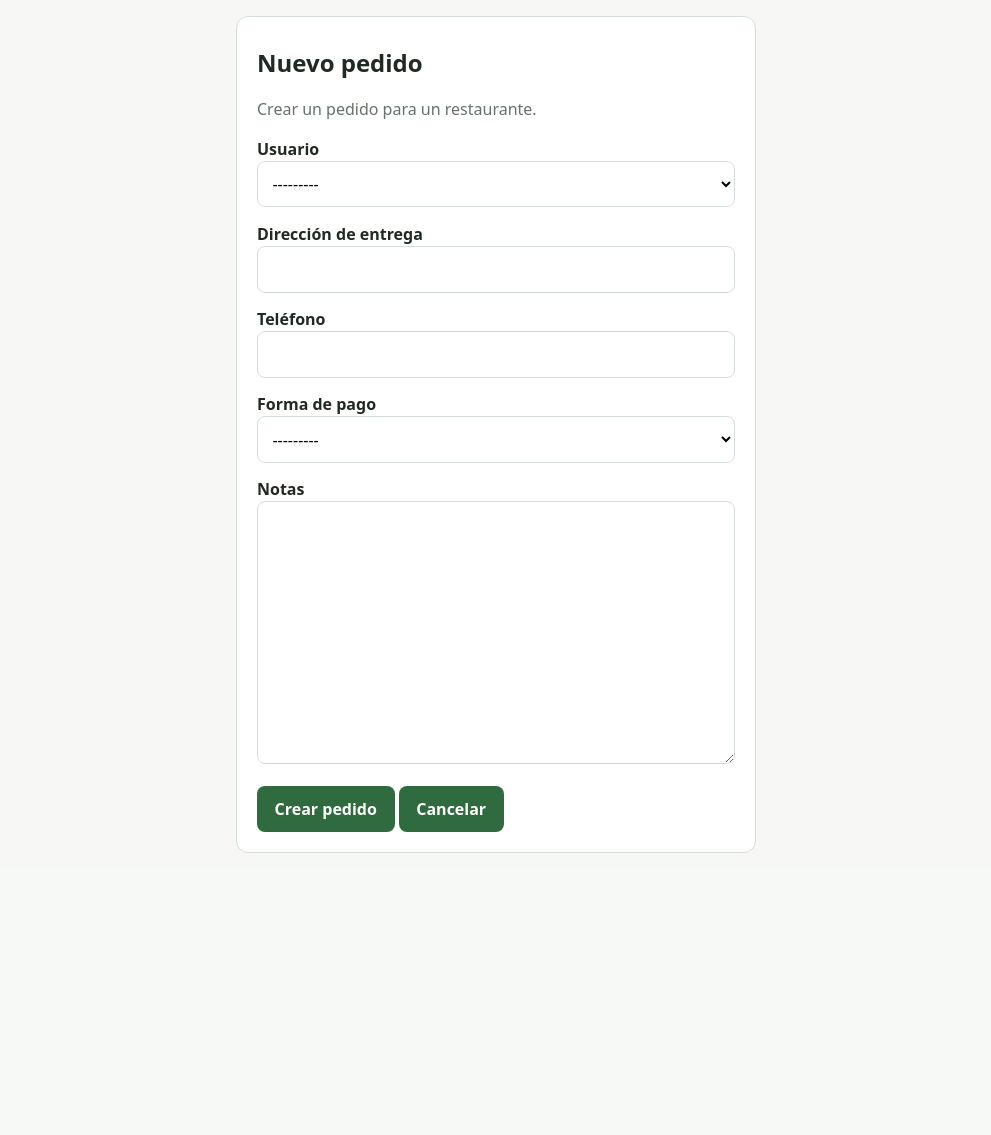
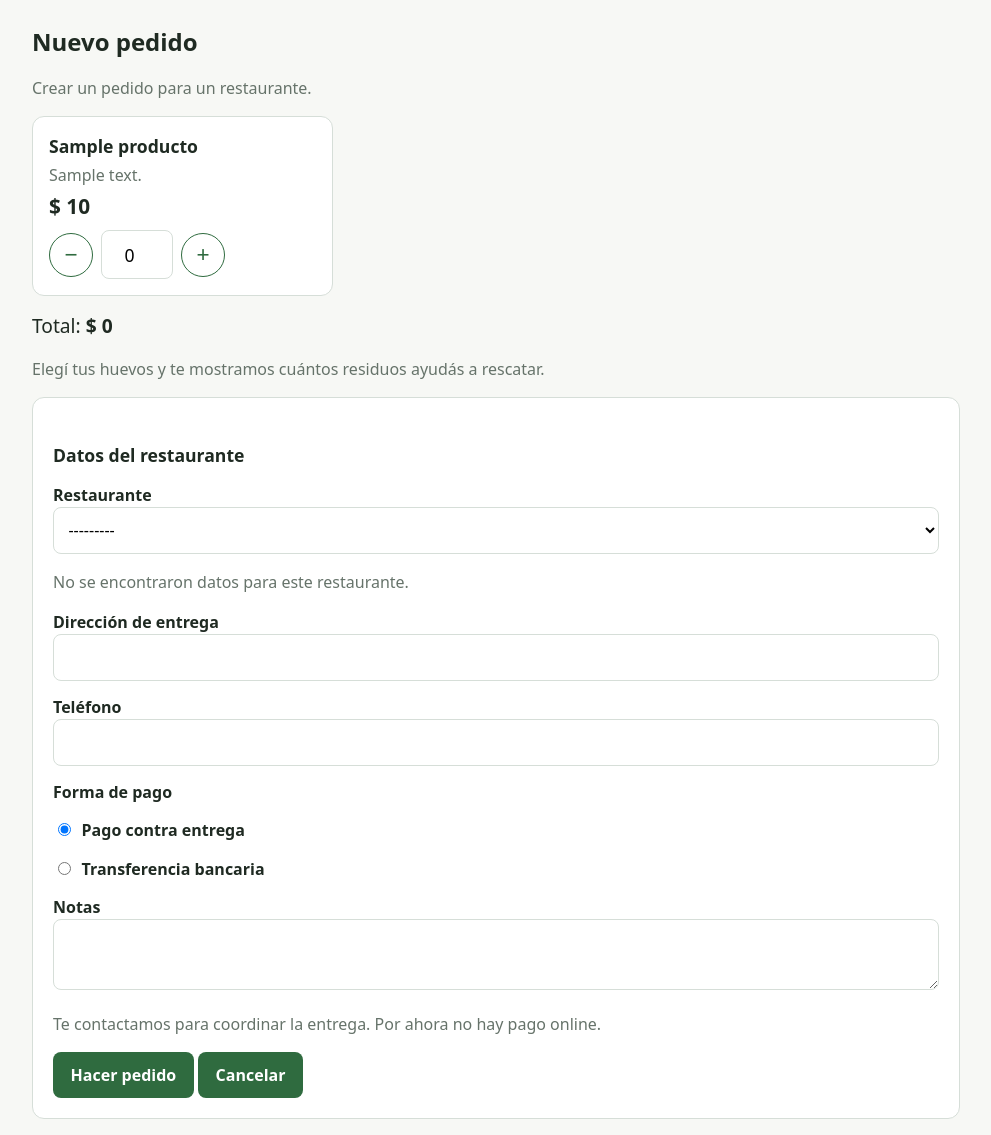
Before and after one commit to ramonaguileira/Eggologic_APP, a Django app: page /tienda/pedido/nuevo-admin/ in a window 1280 px wide. Shown: the part 52-1187 px from the top of the page, without its empty margins (144-1135 px from the left). Before the commit the page ends 905 px from the top, so only its background shows below. Run offline with Django 5.2, Linux system fonts and the light colour scheme; a user stored in the database is signed in; tables that the repository leaves empty hold one stand-in row (values such as "Sample post").

Commit message:
Update to make it look exactly like tienda.

```diff
--- a/templates/tienda/pedido_admin_detalle.html
+++ b/templates/tienda/pedido_admin_detalle.html
@@ -31,7 +31,7 @@
   </section>
 
   {% if pedido.forma_pago == pedido.FormaPago.TRANSFERENCIA %}
-    {% if pedido.estado == pedido.Estado.NUEVO or pedido.estado == pedido.Estado.CONFIRMADO %}
+    {% if pedido.estado == pedido.Estado.RECIBIDO or pedido.estado == pedido.Estado.CONFIRMADO %}
       <section class="tarjeta">
         <h2>Datos de transferencia</h2>
         <p>{{ datos_transferencia }}</p>
--- a/templates/tienda/pedido_nuevo_admin.html
+++ b/templates/tienda/pedido_nuevo_admin.html
@@ -1,29 +1,84 @@
 
 {% extends "base.html" %}
+{% load static %}
 
 {% block titulo %}Nuevo pedido · Eggologic{% endblock %}
 
 {% block contenido %}
-  <section class="tarjeta angosta">
 <h1>Nuevo pedido</h1>
 <p class="tenue">Crear un pedido para un restaurante.</p>
+
 <form method="post" novalidate>
   {% csrf_token %}
-      {% if form.non_field_errors %}<div class="error">{{ form.non_field_errors }}</div>{% endif %}
-      {% for campo in form %}
-        <div class="campo{% if campo.errors %} con-error{% endif %}">
-          <label for="{{ campo.id_for_label }}">{{ campo.label }}</label>
+  {% if form.non_field_errors %}<div class="error aviso-error">{{ form.non_field_errors }}</div>{% endif %}
+
+  <div class="productos">
+    {% for producto, campo in form.campos_de_productos %}
+    <article class="producto" data-precio="{{ producto.precio|stringformat:'f' }}" data-huevos="{{ producto.huevos }}">
+      <h2>{{ producto.nombre }}</h2>
+      {% if producto.descripcion %}<p class="tenue">{{ producto.descripcion }}</p>{% endif %}
+      <p class="precio">$ {{ producto.precio|floatformat:"0g" }}</p>
+      <div class="cantidad">
+        <button type="button" class="menos" aria-label="Uno menos de {{ producto.nombre }}">−</button>
         {{ campo }}
+        <button type="button" class="mas" aria-label="Uno más de {{ producto.nombre }}">+</button>
+      </div>
       {% if campo.errors %}<div class="error">{{ campo.errors }}</div>{% endif %}
+    </article>
+    {% empty %}
+    <p class="tenue">Por ahora no hay productos disponibles.</p>
+    {% endfor %}
   </div>
-      {% endfor %}
-      <button type="submit" class="boton">Crear pedido</button>
+
+  <div class="resumen">
+    <p class="total">Total: <strong id="total">—</strong></p>
+    {% if kg_por_huevo %}
+    <p id="rescate" class="tenue" data-kg-por-huevo="{{ kg_por_huevo|stringformat:'f' }}"></p>
+    {% endif %}
+  </div>
+
+  <section class="tarjeta">
+    <h2>Datos del restaurante</h2>
+    <div class="campo{% if form.usuario.errors %} con-error{% endif %}">
+      <label for="{{ form.usuario.id_for_label }}">{{ form.usuario.label }}</label>
+      {{ form.usuario }}
+      {% if form.usuario.errors %}<div class="error">{{ form.usuario.errors }}</div>{% endif %}
+    </div>
+    <div class="restaurant-data" id="restaurant-data">
+      {% if usuario_actual and usuario_actual.restaurante %}
+      <p><strong>Dirección:</strong> {{ usuario_actual.restaurante.direccion|default:"—" }}</p>
+      <p><strong>Teléfono:</strong> {{ usuario_actual.restaurante.telefono|default:"—" }}</p>
+      {% else %}
+      <p class="tenue">No se encontraron datos para este restaurante.</p>
+      {% endif %}
+    </div>
+    <div class="campo{% if form.direccion.errors %} con-error{% endif %}">
+      <label for="{{ form.direccion.id_for_label }}">{{ form.direccion.label }}</label>
+      {{ form.direccion }}
+      {% if form.direccion.errors %}<div class="error">{{ form.direccion.errors }}</div>{% endif %}
+    </div>
+    <div class="campo{% if form.telefono.errors %} con-error{% endif %}">
+      <label for="{{ form.telefono.id_for_label }}">{{ form.telefono.label }}</label>
+      {{ form.telefono }}
+      {% if form.telefono.errors %}<div class="error">{{ form.telefono.errors }}</div>{% endif %}
+    </div>
+    <div class="campo{% if form.forma_pago.errors %} con-error{% endif %}">
+      <label for="{{ form.forma_pago.id_for_label }}">{{ form.forma_pago.label }}</label>
+      {{ form.forma_pago }}
+      {% if form.forma_pago.errors %}<div class="error">{{ form.forma_pago.errors }}</div>{% endif %}
+    </div>
+    <div class="campo{% if form.notas.errors %} con-error{% endif %}">
+      <label for="{{ form.notas.id_for_label }}">{{ form.notas.label }}</label>
+      {{ form.notas }}
+      {% if form.notas.errors %}<div class="error">{{ form.notas.errors }}</div>{% endif %}
+    </div>
+    <p class="tenue">Te contactamos para coordinar la entrega. Por ahora no hay pago online.</p>
+    <button type="submit" class="boton">Hacer pedido</button>
     <a href="{% url 'tienda:pedidos_admin' %}" class="boton no-accion">Cancelar</a>
+  </section>
 </form>
-  </section>
-{% endblock %}
 
-{% block extra_js %}
+<script src="{% static 'js/tienda.js' %}" defer></script>
 <script>
   document.addEventListener('DOMContentLoaded', function() {
     const usuarioSelect = document.getElementById('id_usuario');
@@ -32,10 +87,8 @@
     const restaurantDataDiv = document.getElementById('restaurant-data');
 
     if (usuarioSelect) {
-      // Store restaurant data in a JavaScript object for quick access
       let restaurantData = {};
 
-      // Load restaurant data from a data attribute or fetch it
       {% for usuario in usuarios %}
       restaurantData['{{ usuario.pk }}'] = {
         'direccion': '{{ usuario.restaurante.direccion|default:""|escapejs }}',
@@ -48,11 +101,9 @@
         const data = restaurantData[selectedId];
 
         if (data) {
-          // Update the form fields
           direccionInput.value = data.direccion;
           telefonoInput.value = data.telefono;
 
-          // Update the display
           if (data.direccion || data.telefono) {
             restaurantDataDiv.innerHTML = `
                 <p><strong>Dirección:</strong> ${data.direccion || '—'}</p>
@@ -62,14 +113,12 @@
             restaurantDataDiv.innerHTML = '<p class="tenue">Este restaurante no tiene datos de entrega.</p>';
           }
         } else {
-          // Reset form fields if no data
           direccionInput.value = '';
           telefonoInput.value = '';
           restaurantDataDiv.innerHTML = '<p class="tenue">No se encontraron datos para este restaurante.</p>';
         }
       });
 
-      // Trigger change event on page load to show initial data if a restaurant is already selected
       usuarioSelect.dispatchEvent(new Event('change'));
     }
   });
--- a/tienda/forms.py
+++ b/tienda/forms.py
@@ -81,22 +81,82 @@ class PedidoEntregadoForm(forms.Form):
         required=False
     )
 
-class PedidoAdminForm(forms.ModelForm):
+
+class PedidoAdminForm(forms.Form):
     """Formulario para crear un pedido por un administrador."""
     usuario = forms.ModelChoiceField(
-        label="Usuario",
+        label="Restaurante",
         queryset=Usuario.objects.filter(rol=Usuario.Rol.RESTAURANTE),
         required=True
     )
+    direccion = forms.CharField(label="Dirección de entrega", max_length=200)
+    telefono = forms.CharField(label="Teléfono", max_length=40)
+    forma_pago = forms.ChoiceField(
+        label="Forma de pago",
+        choices=Pedido.FormaPago.choices,
+        widget=forms.RadioSelect,
+        initial=Pedido.FormaPago.CONTRA_ENTREGA,
+    )
+    notas = forms.CharField(label="Notas", required=False, widget=forms.Textarea(attrs={"rows": 2}))
 
-    class Meta:
-        model = Pedido
-        fields = ["usuario", "direccion", "telefono", "forma_pago", "notas"]
+    def __init__(self, *args, productos, **kwargs):
+        super().__init__(*args, **kwargs)
+        self.productos = list(productos)
+        for producto in self.productos:
+            self.fields[self._nombre_campo(producto)] = forms.IntegerField(
+                label=producto.nombre,
+                min_value=0,
+                max_value=MAXIMO_POR_PRODUCTO,
+                initial=0,
+                required=False,
+            )
 
+    @staticmethod
+    def _nombre_campo(producto):
+        return f"cantidad_{producto.pk}"
+
+    def campos_de_productos(self):
+        """Pares (producto, campo de cantidad) para mostrar en la plantilla."""
+        return [(producto, self[self._nombre_campo(producto)]) for producto in self.productos]
+
+    def productos_elegidos(self):
+        elegidos = []
+        for producto in self.productos:
+            cantidad = self.cleaned_data.get(self._nombre_campo(producto)) or 0
+            if cantidad > 0:
+                elegidos.append((producto, cantidad))
+        return elegidos
+
+    def clean(self):
+        datos = super().clean()
+        if not self.productos_elegidos():
+            raise ValidationError("Elegí al menos un producto.")
+        return datos
+
+    def clean_usuario(self):
+        usuario = self.cleaned_data.get('usuario')
+        if usuario:
+            perfil = getattr(usuario, 'restaurante', None)
+            if perfil:
+                self.initial['direccion'] = perfil.direccion or ''
+                self.initial['telefono'] = perfil.telefono or ''
+        return usuario
+
+    @transaction.atomic
     def save(self, commit=True):
-        pedido = super().save(commit=False)
-        pedido.estado = Pedido.Estado.NUEVO
-        if commit:
-            pedido.save()
-            self.save_m2m()
+        pedido = Pedido.objects.create(
+            usuario=self.cleaned_data["usuario"],
+            forma_pago=self.cleaned_data["forma_pago"],
+            direccion=self.cleaned_data["direccion"],
+            telefono=self.cleaned_data["telefono"],
+            notas=self.cleaned_data["notas"],
+        )
+        for producto, cantidad in self.productos_elegidos():
+            ItemPedido.objects.create(
+                pedido=pedido,
+                producto=producto,
+                cantidad=cantidad,
+                precio_unitario=producto.precio,
+                huevos_por_unidad=producto.huevos,
+            )
         return pedido
--- a/tienda/views.py
+++ b/tienda/views.py
@@ -93,8 +93,10 @@ def pedido_nuevo_admin(request):
     if not request.user.es_admin():
         return redirect("tienda:mis_pedidos")
 
+    productos = Producto.objects.filter(activo=True)
+
     if request.method == "POST":
-        form = PedidoAdminForm(request.POST)
+        form = PedidoAdminForm(request.POST, productos=productos)
         if form.is_valid():
             with transaction.atomic():
                 pedido = form.save(commit=False)
@@ -104,13 +106,17 @@ def pedido_nuevo_admin(request):
             messages.success(request, "Pedido creado exitosamente.")
             return redirect("tienda:pedidos_admin")
     else:
-        form = PedidoAdminForm()
+        form = PedidoAdminForm(productos=productos)
 
     usuarios = Usuario.objects.filter(rol=Usuario.Rol.RESTAURANTE)
+    factores = factores_del_circuito()
+    kg_por_huevo = factores["kg_residuo_por_huevo"] if factores else None
     return render(request, "tienda/pedido_nuevo_admin.html", {
         "form": form,
         "usuarios": usuarios,
+        "kg_por_huevo": kg_por_huevo,
     })
+
 
 @login_required
 def pedidos_admin(request):
```
Lines whose indentation alone changed are shown as unchanged.
